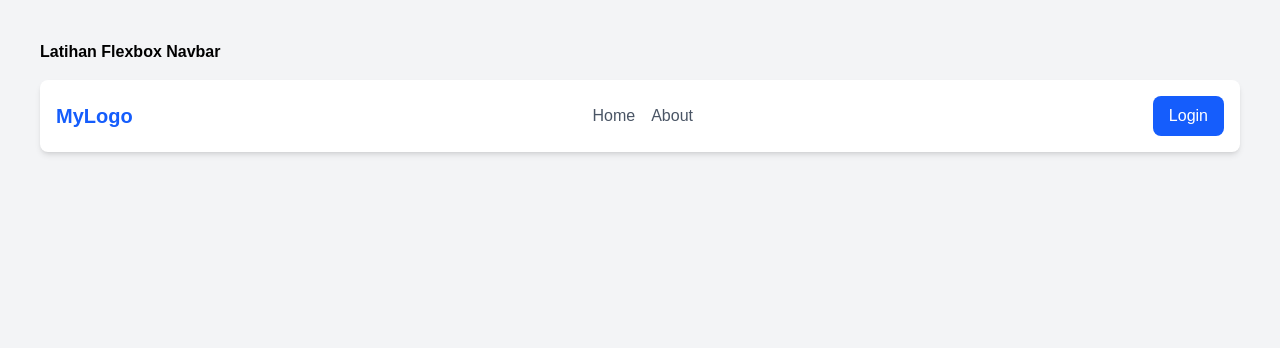
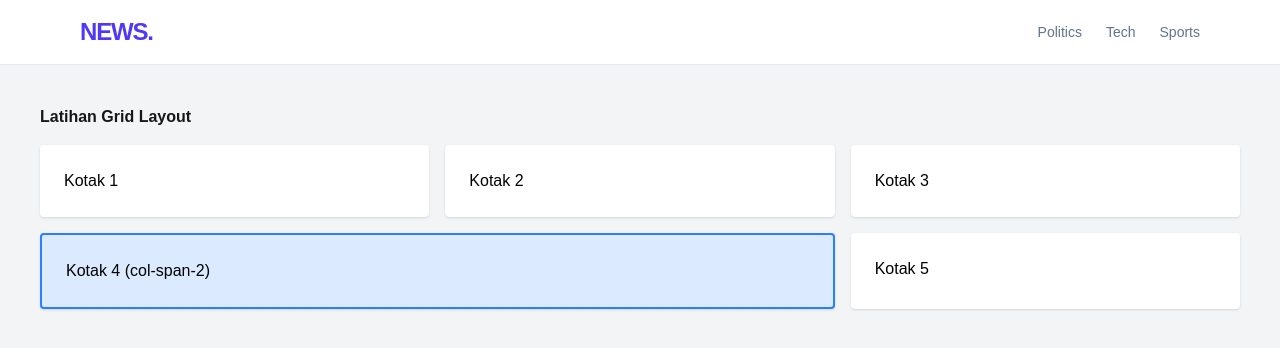
Before and after one commit to ranggays/fe_tutorial, a Next.js app: page / in a window 1280 px wide. Shown: the top 348 px of the page. Built offline with nearby package versions, Linux system fonts and the light colour scheme.

Commit message:
[edit](page.tsx): GridCSS

```diff
--- a/app/page.tsx
+++ b/app/page.tsx
@@ -1,15 +1,42 @@
-export default function LatihanFlexBox(){
+// export default function LatihanFlexBox(){
+//   return (
+//    <div className="min-h-screen p-10 bg-gray-100">
+//     <h1 className="mb-4 font-bold text-black">Latihan Flexbox Navbar</h1>
+//     <nav className="flex flex-row gap-5 justify-between items-center bg-white p-4 shadow-md rounded-lg">
+//       <div className="font-bold text-xl text-blue-600">MyLogo</div>
+//       <div className="flex gap-4 text-gray-600">
+//         <a href="#">Home</a>
+//         <a href="#">About</a>
+//       </div>
+//       <button className="bg-blue-600 text-white px-4 py-2 rounded-lg ">Login</button>
+//     </nav>
+//    </div>
+//   )
+// }
+
+export default function LatihanGrid(){
   return (
-   <div className="min-h-screen p-10 bg-gray-100">
-    <h1 className="mb-4 font-bold text-black">Latihan Flexbox Navbar</h1>
-    <nav className="flex flex-row gap-5 justify-between items-center bg-white p-4 shadow-md rounded-lg">
-      <div className="font-bold text-xl text-blue-600">MyLogo</div>
-      <div className="flex gap-4 text-gray-600">
-        <a href="#">Home</a>
-        <a href="#">About</a>
+    <>
+      <header className="bg-white border-b border-slate-200 sticky top-0 z-10">
+        <div className="max-w-6xl mx-auto px-4 h-16 flex justify-between items-center">
+          <div className="font-bold text-2xl tracking-tighter text-indigo-600">NEWS.</div>
+          <nav className="flex gap-6 text-sm font-medium text-slate-500">
+            <a href="#" className="hover:text-indigo-600">Politics</a>
+            <a href="#" className="hover:text-indigo-600">Tech</a>
+            <a href="#" className="hover:text-indigo-600">Sports</a>
+          </nav>
+        </div>
+      </header>
+      <div className="min-h-screen p-10 bg-gray-100">
+        <h1 className="mb-4 font-bold">Latihan Grid Layout</h1>
+        <div className="grid grid-cols-3 gap-4 text-black">
+          <div className="bg-white p-6 shadow rounded">Kotak 1</div>
+          <div className="bg-white p-6 shadow rounded">Kotak 2</div>
+          <div className="bg-white p-6 shadow rounded">Kotak 3</div>
+          <div className="bg-blue-100 p-6 shadow rounded col-span-2 border-2 border-blue-500">Kotak 4 (col-span-2)</div>
+          <div className="bg-white p-6 shadow rounded">Kotak 5</div>
+        </div>
       </div>
-      <button className="bg-blue-600 text-white px-4 py-2 rounded-lg ">Login</button>
-    </nav>
-   </div>
+    </>
   )
 }
```
